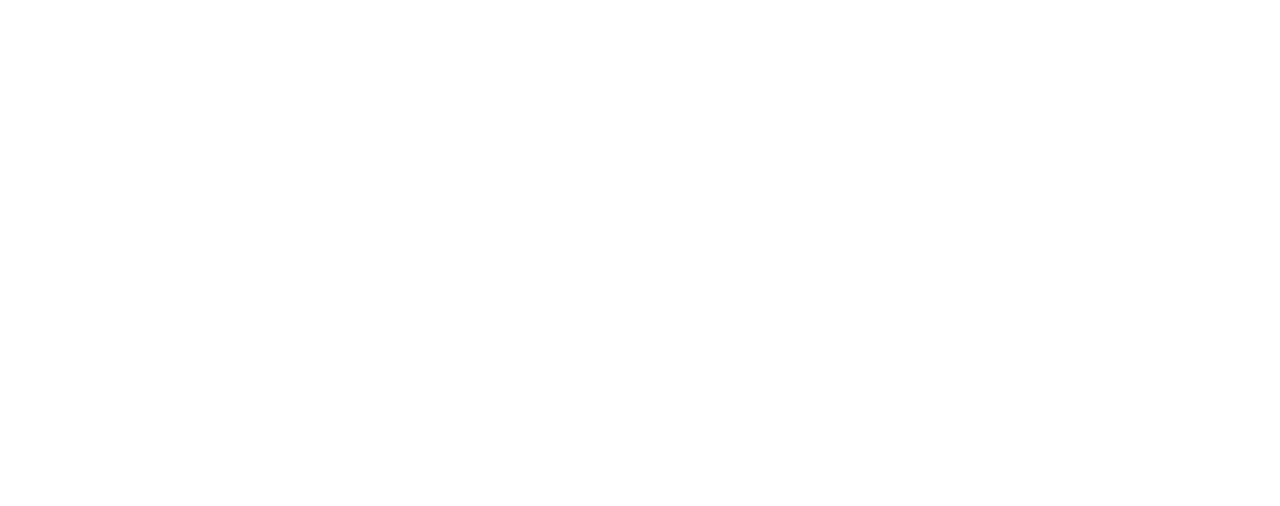
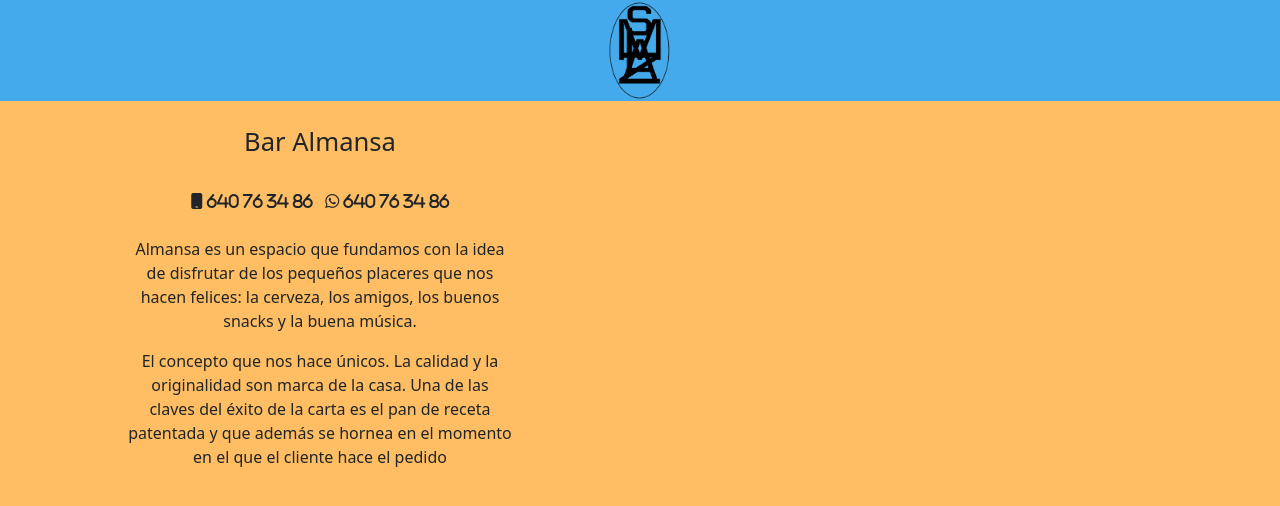
Before and after one commit to AlexGP2003/M09A1, a plain HTML site: page index.html in a window 1280 px wide. Drawn offline with nearby package versions, Linux system fonts and the light colour scheme.

Commit message:
Commit menú y primer texto

```diff
--- a/css/styles.css
+++ b/css/styles.css
@@ -88,6 +88,30 @@ body{
 
 /* Otras clases */
 
+#logo{
+    width: 5%;
+}
+
+.centrado{
+    text-align: center;
+}
+
+#color_logo{
+    background-color: #44AAEB;
+}
+
+#color_fondo{
+    background-color: #FFBE63;
+}
+
+.padding_menu{
+    padding-top: 2%;
+}
+
+.texto1_correcion_ancho{
+    padding-left: 20%;
+    padding-right: 20%;
+}
 /* clase para centrar contenido en horizontal y vertical (lo centra respecto al elemento padre) */
 
 .flex{
--- a/index.html
+++ b/index.html
@@ -6,13 +6,39 @@
     <meta name="viewport" content="width=device-width, initial-scale=1.0">
     <!-- Título -->
     <title>Bar Almansa</title>
+    <!--BootStrap-->
+    <link href="https://cdn.jsdelivr.net/npm/bootstrap@5.2.1/dist/css/bootstrap.min.css" rel="stylesheet" integrity="sha384-iYQeCzEYFbKjA/T2uDLTpkwGzCiq6soy8tYaI1GyVh/UjpbCx/TYkiZhlZB6+fzT" crossorigin="anonymous">
+    <script src="https://cdn.jsdelivr.net/npm/bootstrap@5.2.1/dist/js/bootstrap.bundle.min.js" integrity="sha384-u1OknCvxWvY5kfmNBILK2hRnQC3Pr17a+RTT6rIHI7NnikvbZlHgTPOOmMi466C8" crossorigin="anonymous"></script>
     <!-- Link CSS-->
     <link rel="stylesheet" href="./css/styles.css">
+    <!--Font Awesome-->
+    <script src="https://kit.fontawesome.com/54cbb11825.js" crossorigin="anonymous"></script>
 </head>
-<body>
+<body id="color_fondo">
     <!--Div principal donde almacenaremos el contenido de la web-->
-    <div class="row">
-
+    <div>
+        <!--Columna menú -->
+        <div class="column-1 flex" id="color_logo">
+            <img id="logo" src="./img/logo_almansa_mediano.png" alt="Logo Bar Almansa">
+        </div>
+        <!--Columna Primer texto y slider-->
+        <div class="column-1">
+            <!--Texto 1-->
+            <div class="column-2 centrado padding_menu">
+                <h3>Bar Almansa</h3>
+                <br>
+                <i class="fa-solid fa-mobile">  640 76 34 86  </i>
+                &nbsp;
+                <i class="fa-brands fa-whatsapp"> 640 76 34 86 </i>
+                <br>
+                <br>
+                <p class="texto1_correcion_ancho">Almansa es un espacio que fundamos con la idea de disfrutar de los pequeños placeres que nos hacen felices: la cerveza, los amigos, los buenos snacks y la buena música.</p>
+                <p class="texto1_correcion_ancho"> El concepto que nos hace únicos. La calidad y la originalidad son marca de la casa. Una de las claves del éxito de la carta es el pan de receta patentada y que además se hornea en el momento en el que el cliente hace el pedido</p>
+            </div>
+            <!--Slider-->
+            <div class="column-2">
+            </div>
+        </div>
     </div>
 </body>
 </html>
```
Also changed, not shown: img/logo_almansa_grande.png (renamed from img/logo almansa grande.png), img/logo_almansa_mediano.png (renamed from img/logo almansa mediano.png), img/logo_almansa_pequeño.png (renamed from img/logo almansa pequeño.png).
